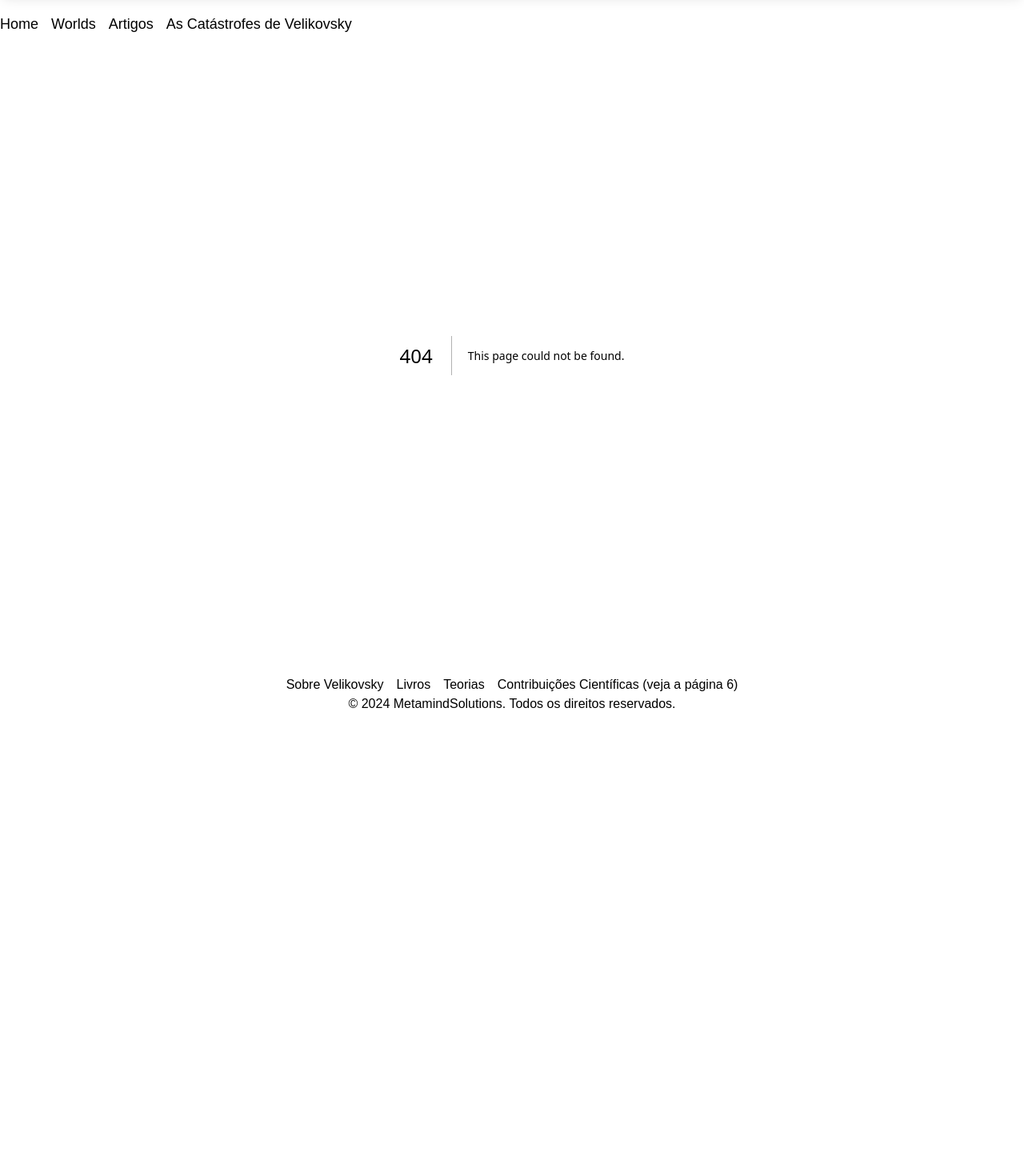
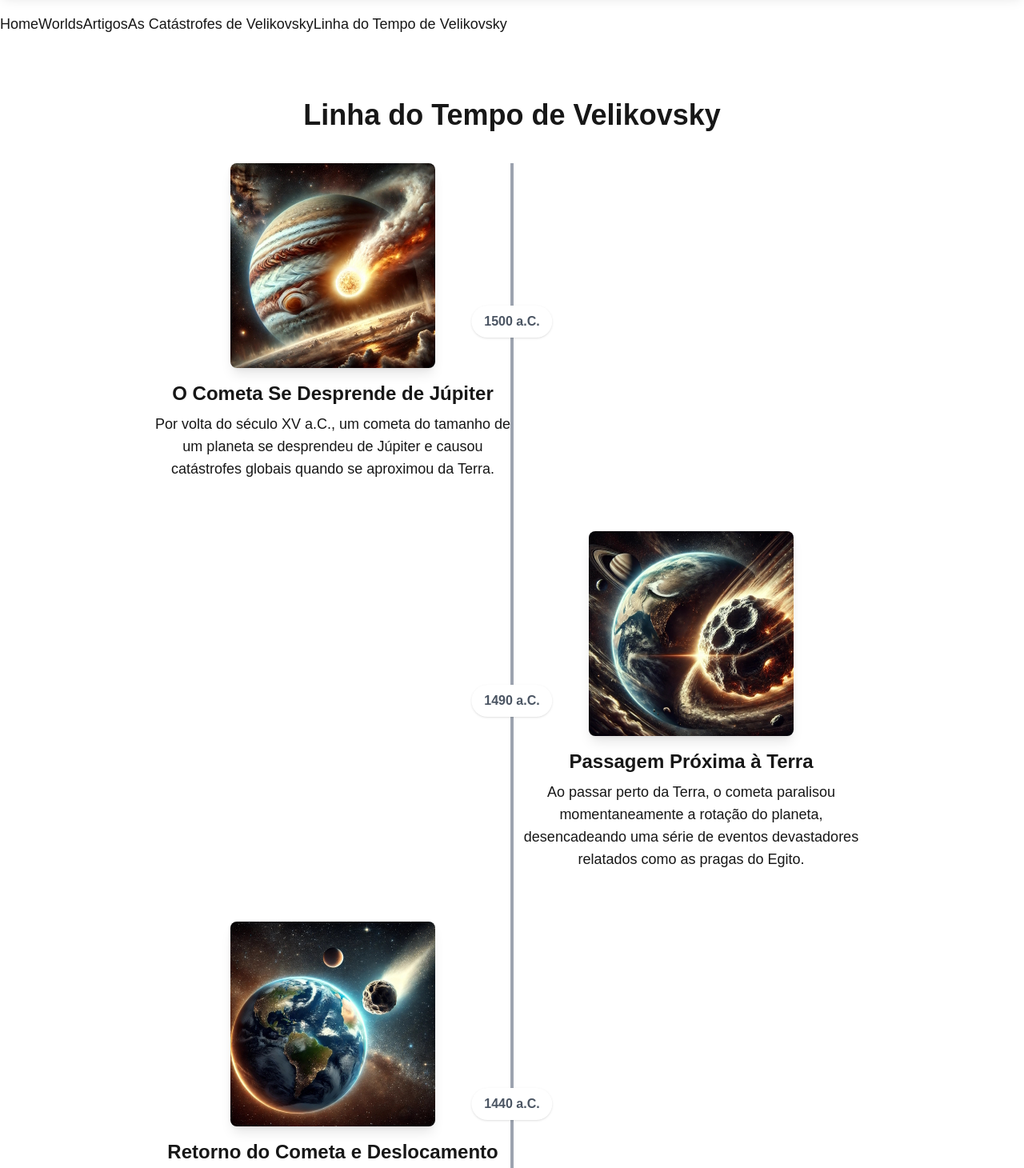
Before and after one commit to ArthurBispo00/CP2--Worlds-in-a-Collision, a Next.js app in the folder my-app/: page /Linhadotempo in a window 1280 px wide. Before the commit this address had no page. Shown: the part 1000-2460 px from the top of the page at 80% size. Before the commit the page ends 1892 px from the top, so only its background shows below. Built offline with nearby package versions, Linux system fonts and the light colour scheme.

Commit message:
Inclusão da pagina linha do tempo para contar os contos de Velikovsky

```diff
--- a/my-app/src/Components/Menu/index.tsx
+++ b/my-app/src/Components/Menu/index.tsx
@@ -24,6 +24,12 @@ export default function Menu() {
             <Link href="/Catastrofes" legacyBehavior>
               <a className="text-white hover:text-blue-400 text-lg">As Catástrofes de Velikovsky</a>
             </Link>
+
+          </li>
+          <li>
+            <Link href="/Linhadotempo" legacyBehavior>
+              <a className="text-white hover:text-blue-400 text-lg">Linha do Tempo de Velikovsky</a>
+            </Link>
           </li>
         </ul>
       </div>
--- /dev/null
+++ b/my-app/src/app/Linhadotempo/page.tsx
@@ -0,0 +1,78 @@
+"use client"; // Garantir que este componente seja renderizado no lado do cliente
+
+import { useEffect, useState } from "react";
+
+interface TimelineEvent {
+  imageUrl: string;
+  title: string;
+  description: string;
+  time: string; // Campo para o tempo
+}
+
+export default function Home() {
+  const [timelineEvents, setTimelineEvents] = useState<TimelineEvent[]>([]);
+
+  useEffect(() => {
+    // Linha do Tempo com tempos centralizados e eventos alternados
+    const events: TimelineEvent[] = [
+      {
+        imageUrl: "/images/velikovsky/cometadesprendejupter.jpg", // Caminho local correto
+        title: "O Cometa Se Desprende de Júpiter",
+        description: "Por volta do século XV a.C., um cometa do tamanho de um planeta se desprendeu de Júpiter e causou catástrofes globais quando se aproximou da Terra.",
+        time: "1500 a.C." // Exemplo de tempo
+      },
+      {
+        imageUrl: "/images/velikovsky/cometapassapelaterraprimeiravez.jpg", // Caminho local correto
+        title: "Passagem Próxima à Terra",
+        description: "Ao passar perto da Terra, o cometa paralisou momentaneamente a rotação do planeta, desencadeando uma série de eventos devastadores relatados como as pragas do Egito.",
+        time: "1490 a.C."
+      },
+      {
+        imageUrl: "/images/velikovsky/cometaretornaevaiparamarte.jpg", // Caminho local correto
+        title: "Retorno do Cometa e Deslocamento de Marte",
+        description: "Cinquenta anos depois, o cometa retornou, paralisando novamente a Terra e deslocando Marte em sua trajetória, um evento relatado como o Sol parado durante a batalha de Josué.",
+        time: "1440 a.C."
+      },
+      {
+        imageUrl: "/images/velikovsky/Transformaemvenus.jpg", // Caminho local correto
+        title: "Transformação do Cometa em Vênus",
+        description: "Após sua jornada, o cometa se estabilizou em uma órbita e se tornou o planeta Vênus, deixando um legado de eventos cataclísmicos.",
+        time: "1400 a.C."
+      }
+    ];
+
+    setTimelineEvents(events);
+  }, []);
+
+  return (
+    <div className="flex flex-col items-center pt-20">
+      <h1 className="text-4xl font-bold mb-10">Linha do Tempo de Velikovsky</h1>
+
+      {/* Linha do Tempo */}
+      <section className="w-full max-w-4xl mb-16">
+        <div className="relative">
+          <div className="absolute top-0 left-1/2 w-1 bg-gray-400 transform -translate-x-1/2 h-full"></div> {/* Linha central */}
+          <div className="space-y-16">
+            {timelineEvents.map((event, index) => (
+              <div key={index} className={`relative flex items-center justify-between ${index % 2 === 0 ? 'flex-row' : 'flex-row-reverse'}`}>
+                {/* Exibe o tempo centralizado */}
+                <div className="absolute left-1/2 transform -translate-x-1/2 bg-white text-gray-600 font-bold px-4 py-2 rounded-full shadow">
+                  {event.time}
+                </div>
+
+                {/* Alterna os lados da linha do tempo */}
+                <div className={`w-1/2 flex flex-col items-center space-y-4 text-center`}> {/* Centraliza o texto e a imagem */}
+                  <img src={event.imageUrl} alt={event.title} className="w-64 h-64 object-cover rounded-lg shadow-lg" />
+                  <div className="max-w-md"> {/* Texto centralizado */}
+                    <h2 className="text-2xl font-semibold">{event.title}</h2>
+                    <p className="text-lg mt-2">{event.description}</p>
+                  </div>
+                </div>
+              </div>
+            ))}
+          </div>
+        </div>
+      </section>
+    </div>
+  );
+}
--- a/my-app/src/app/page.tsx
+++ b/my-app/src/app/page.tsx
@@ -1,64 +1,30 @@
 "use client"; // Garantir que este componente seja renderizado no lado do cliente
 
 import { useEffect, useState } from "react";
-
-interface TimelineEvent {
-  imageUrl: string;
-  title: string;
-  description: string;
-}
 
 interface PlanetData {
   url: string;
   name: string;
   theory: string;
-  narrative: string; // Propriedade para armazenar a narrativa expandida
+  narrative: string; // Nova propriedade para armazenar a narrativa expandida
 }
 
 export default function Home() {
-  const [timelineEvents, setTimelineEvents] = useState<TimelineEvent[]>([]);
   const [planets, setPlanets] = useState<PlanetData[]>([]);
   const [selectedPlanetIndex, setSelectedPlanetIndex] = useState<number | null>(null); // Para armazenar o índice do planeta selecionado
   const [loading, setLoading] = useState(true);
   const [error, setError] = useState<string | null>(null);
 
   useEffect(() => {
-    // Linha do Tempo de eventos com imagens locais
-    const events: TimelineEvent[] = [
-      {
-        imageUrl: "/images/velikovsky/cometadesprendejupter.jpg", // Caminho local correto
-        title: "O Cometa Se Desprende de Júpiter",
-        description: "Por volta do século XV a.C., um cometa do tamanho de um planeta se desprendeu de Júpiter e causou catástrofes globais quando se aproximou da Terra."
-      },
-      {
-        imageUrl: "/images/velikovsky/cometapassapelaterraprimeiravez.jpg", // Caminho local correto, sem espaços
-        title: "Passagem Próxima à Terra",
-        description: "Ao passar perto da Terra, o cometa paralisou momentaneamente a rotação do planeta, desencadeando uma série de eventos devastadores relatados como as pragas do Egito."
-      },
-      {
-        imageUrl: "/images/velikovsky/cometaretornaevaiparamarte.jpg", // Caminho local correto, sem espaços
-        title: "Retorno do Cometa e Deslocamento de Marte",
-        description: "Cinquenta anos depois, o cometa retornou, paralisando novamente a Terra e deslocando Marte em sua trajetória, um evento relatado como o Sol parado durante a batalha de Josué."
-      },
-      {
-        imageUrl: "/images/velikovsky/transformacaoemvenus.jpg", // Caminho local correto, sem espaços
-        title: "Transformação do Cometa em Vênus",
-        description: "Após sua jornada, o cometa se estabilizou em uma órbita e se tornou o planeta Vênus, deixando um legado de eventos cataclísmicos."
-      }
-    ];
-
-    setTimelineEvents(events);
-
-    // Faz uma requisição para a API personalizada para as imagens dos planetas e suas teorias
-    const fetchPlanets = async () => {
+    const fetchImages = async () => {
       try {
+        // Faz uma requisição para a API personalizada
         const res = await fetch('/api/nasa');
         if (!res.ok) {
           throw new Error('Falha ao buscar as imagens');
         }
         const data = await res.json();
 
-        if (Array.isArray(data.images)) {
         // Planetas e suas teorias expandidas com narrativas bíblicas
         const planetData: PlanetData[] = [
           {
@@ -95,16 +61,13 @@ export default function Home() {
 
         setPlanets(planetData);
         setLoading(false);
-        } else {
-          throw new Error('Formato de dados inesperado da API');
-        }
       } catch (error: any) {
         setError(error.message || 'Erro desconhecido');
         setLoading(false);
       }
     };
 
-    fetchPlanets();
+    fetchImages();
   }, []);
 
   if (loading) {
@@ -116,31 +79,10 @@ export default function Home() {
   }
 
   return (
-    <div className="flex flex-col items-center pt-20">
-      <h1 className="text-4xl font-bold mb-10">Linha do Tempo de Velikovsky</h1>
-
-      {/* Linha do Tempo */}
-      <div className="relative w-full max-w-4xl">
-        <div className="absolute top-0 left-1/2 w-1 h-full bg-gray-400 transform -translate-x-1/2"></div>
-
-        <div className="space-y-10">
-          {timelineEvents.map((event, index) => (
-            <div key={index} className="relative flex items-center">
-              <div className={`flex items-center space-x-4 ${index % 2 === 0 ? 'flex-row' : 'flex-row-reverse'}`}>
-                <img src={event.imageUrl} alt={event.title} className="w-64 h-64 object-cover rounded-lg shadow-lg" />
-                <div className="max-w-lg">
-                  <h2 className="text-2xl font-semibold">{event.title}</h2>
-                  <p className="text-lg mt-2">{event.description}</p>
-                </div>
-              </div>
-            </div>
-          ))}
-        </div>
-      </div>
-
-      {/* Planetas Teorizados */}
-      <h2 className="text-3xl font-bold mt-16 mb-6">Planetas Teorizados por Velikovsky</h2>
+    <div className="flex flex-col justify-center items-center text-center pt-20">
+      <h1 className="text-4xl font-bold mb-6">Planetas Teorizados por Velikovsky</h1>
       <div className="flex flex-col gap-6">
+        {/* Exibe cada imagem retornada pela API */}
         {planets.map((planet, index) => (
           <div
             key={index}
@@ -154,7 +96,7 @@ export default function Home() {
               {selectedPlanetIndex === index && (
                 <>
                   <p className="text-lg text-center mt-2 max-w-md">{planet.theory}</p>
-                  <p className="text-base text-left mt-2 max-w-md">{planet.narrative}</p>
+                  <p className="text-base text-left mt-2 max-w-md">{planet.narrative}</p> {/* Exibe a narrativa completa */}
                 </>
               )}
             </div>
```
Lines whose indentation alone changed are shown as unchanged.
